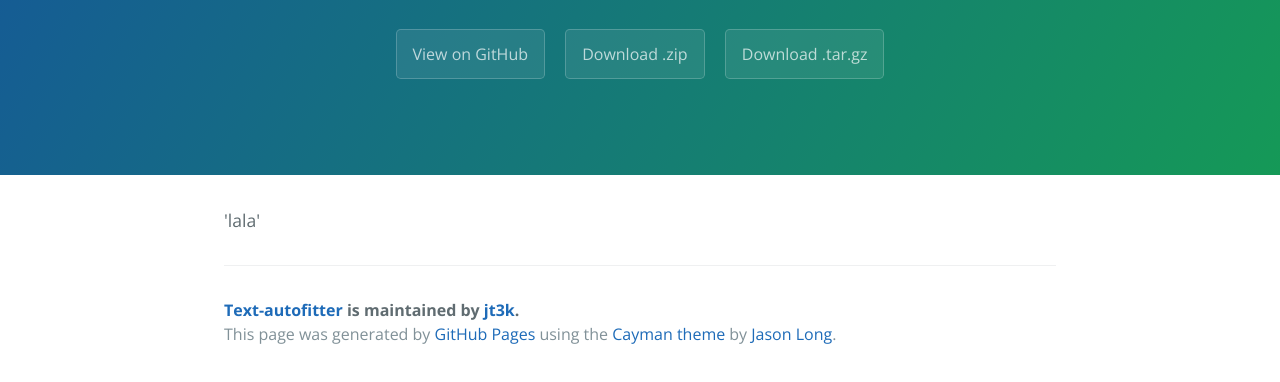
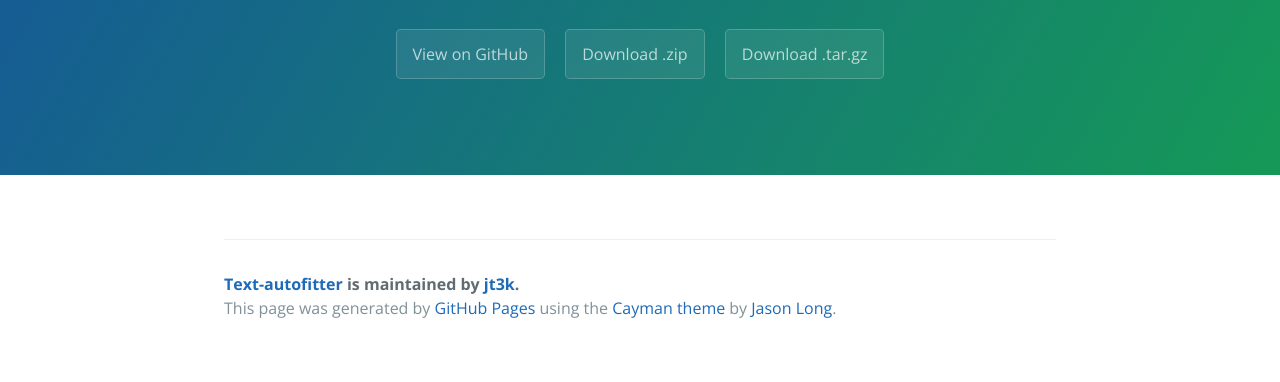
Before and after one commit to jt3k/text-autofitter, a plain HTML site: page index.html in a window 1280 px wide. Shown: the part 208-590 px from the top of the page. Drawn offline with nearby package versions, Linux system fonts and the light colour scheme.

Commit message:
Update index.html

```diff
--- a/index.html
+++ b/index.html
@@ -19,7 +19,7 @@
     </section>
 
     <section class="main-content">
-      <p>'lala'</p>
+      <p></p>
 
       <footer class="site-footer">
         <span class="site-footer-owner"><a href="https://github.com/jt3k/text-autofitter">Text-autofitter</a> is maintained by <a href="https://github.com/jt3k">jt3k</a>.</span>
```
